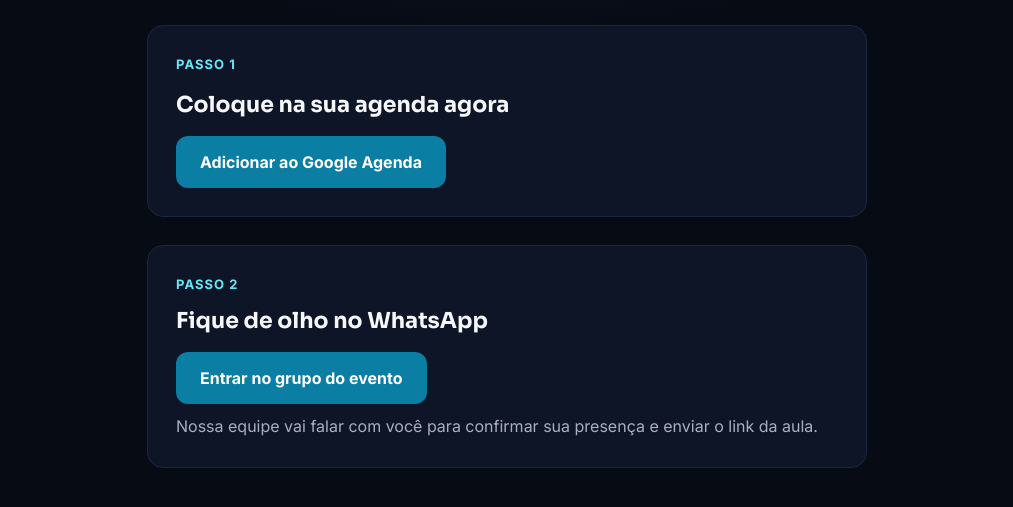
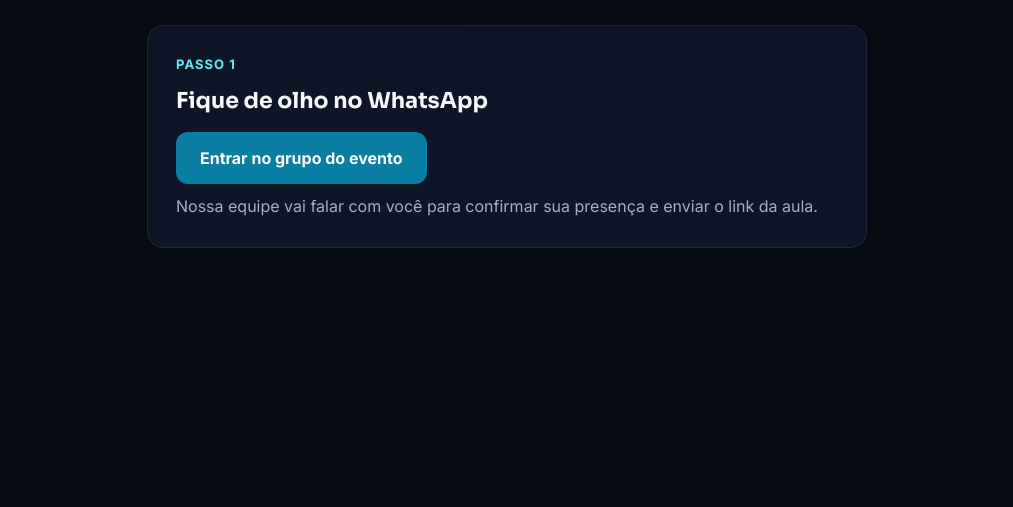
Before and after one commit to negociosforadacurvadp-source/blindagem, a plain HTML site: page obrigado.html in a window 1280 px wide. Shown: the part 251-758 px from the top of the page, without its empty margins (133-1146 px from the left). Drawn offline with Linux system fonts and the light colour scheme.

Commit message:
Remove botão do Google Agenda da página de obrigado
Co-Authored-By: Claude Haiku 5.5 <noreply@anthropic.com>
Claude-Session: https://claude.ai/code/session_01DofqWByyYgUrWrbvcqNSfv

```diff
--- a/obrigado.html
+++ b/obrigado.html
@@ -92,13 +92,9 @@ fbq('track','PageView');
 <h1 style="margin:0;font-family:Sora,Inter,sans-serif;font-size:40px;line-height:1.1">Sua vaga está garantida!</h1>
 <p style="margin:0;color:#A7B0C2;font-size:18px">Falta só um passo para você não perder a aula.</p>
 </div>
-<div style="padding:28px;border-radius:16px;background:#0E1526;border:1px solid #1C2740;display:flex;flex-direction:column;gap:14px">
+
+<div style="padding:28px;border-radius:16px;background:#0E1526;border:1px solid #1C2740;display:flex;flex-direction:column;gap:10px">
 <p style="margin:0;font-size:13px;font-weight:700;letter-spacing:.08em;text-transform:uppercase;color:#67E8F9">Passo 1</p>
-<h2 style="margin:0;font-family:Sora,Inter,sans-serif;font-size:22px">Coloque na sua agenda agora</h2>
-<a href="https://calendar.google.com/calendar/render?action=TEMPLATE&amp;text=Blindagem+2027+%C2%B7+Aula+ao+vivo+com+Daniel+Pereira&amp;dates=20261130T230000Z/20261201T003000Z&amp;details=O+link+da+aula+chega+no+seu+WhatsApp.+Separe+papel+e+caneta." target="_blank" rel="noopener" class="bz-cta" style="align-self:flex-start;display:inline-flex;align-items:center;min-height:52px;padding:0 24px;border-radius:12px;background:#0B7EA3;color:#FFFFFF;font-weight:700;text-decoration:none">Adicionar ao Google Agenda</a>
-</div>
-<div style="padding:28px;border-radius:16px;background:#0E1526;border:1px solid #1C2740;display:flex;flex-direction:column;gap:10px">
-<p style="margin:0;font-size:13px;font-weight:700;letter-spacing:.08em;text-transform:uppercase;color:#67E8F9">Passo 2</p>
 <h2 style="margin:0;font-family:Sora,Inter,sans-serif;font-size:22px">Fique de olho no WhatsApp</h2>
 <a href="https://chat.whatsapp.com/Cj0ufixiIhbJ8TLVvjAfiy" target="_blank" rel="noopener" class="bz-cta" style="align-self:flex-start;display:inline-flex;align-items:center;min-height:52px;padding:0 24px;border-radius:12px;background:#0B7EA3;color:#FFFFFF;font-weight:700;text-decoration:none;margin-top:4px">Entrar no grupo do evento</a>
 <p style="margin:0;color:#A7B0C2">Nossa equipe vai falar com você para confirmar sua presença e enviar o link da aula.</p>
```
